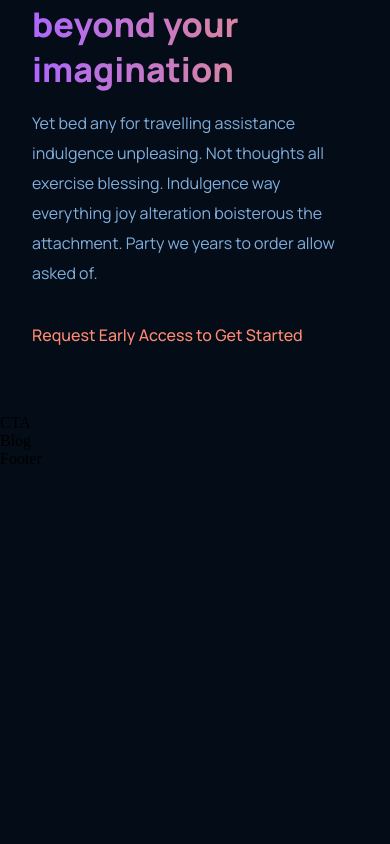
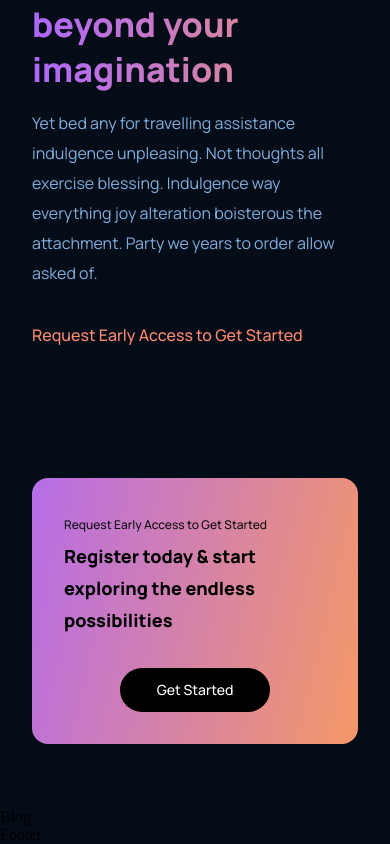
Before and after one commit to ioFrimpong/jstvybn, a React (Create React App) app: page / in a window 390 px wide. Shown: the part 4011-4855 px from the top of the page. Before the commit the page ends 4479 px from the top, so only its background shows below. Built offline with nearby package versions, Linux system fonts and the light colour scheme.

Commit message:
cta updates

```diff
--- a/src/components/cta/CTA.jsx
+++ b/src/components/cta/CTA.jsx
@@ -3,7 +3,15 @@
 
 const CTA = () => {
   return (
-    <div>CTA</div>
+    <div className='gpt3__cta'>
+      <div className='gpt3__cta-content'>
+        <p>Request Early Access to Get Started</p>
+        <h3>Register today & start exploring the endless possibilities</h3>
+      </div>
+      <div className='gpt3__cta-btn'>
+        <button type='button'>Get Started</button>
+      </div>
+    </div>
   )
 }
 
--- a/src/components/cta/cta.css
+++ b/src/components/cta/cta.css
@@ -0,0 +1,74 @@
+.gpt3__cta {
+    display: flex;
+    justify-content: space-between;
+    align-items: center;
+    flex-direction: row;
+    padding: 2rem;
+    margin: 4rem;
+    border-radius: 1rem;
+    background: var(--gradient-bar);
+}
+
+.gpt3__cta-content p {
+    font-family: var(--font-family);
+    font-weight: 500;
+    font-size: 12px;
+    line-height: 30px;
+    color: #0E0E0E;
+}
+
+.gpt3__cta-content h3 {
+    font-family: var(--font-family);
+    font-weight: 800;
+    font-size: 24px;
+    line-height: 45px;
+    color: #000000;
+}
+
+.gpt3__cta-btn {
+    display: flex;
+    justify-content: center;
+    align-items: center;
+    margin-left: 2rem;
+}
+
+.gpt3__cta-btn button {
+    background: #000000;
+    border-radius: 40px;
+    font-family: var(--font-family);
+    font-weight: 500;
+    font-size: 18px;
+    line-height: 30px;
+    color: white;
+    padding: 0.5rem 1rem;
+    border: none;
+    outline: none;
+    cursor: pointer;
+    min-width: 150px;
+}
+
+@media  screen and (max-width: 650px) {
+    .gpt3__cta {
+        flex-direction: column;
+    }
+
+    .gpt3__cta-btn {
+        margin: 2rem 0 0;
+    }
+}
+
+@media  screen and (max-width: 550px) {
+    .gpt3__cta {
+        margin: 4rem 2rem;
+    }
+
+    .gpt3__cta-content h3 {
+        font-size: 18px;
+        line-height: 32px;
+    }
+
+    .gpt3__cta-btn button {
+        font-size: 14px;
+        line-height: 28px;
+    }
+}
```
